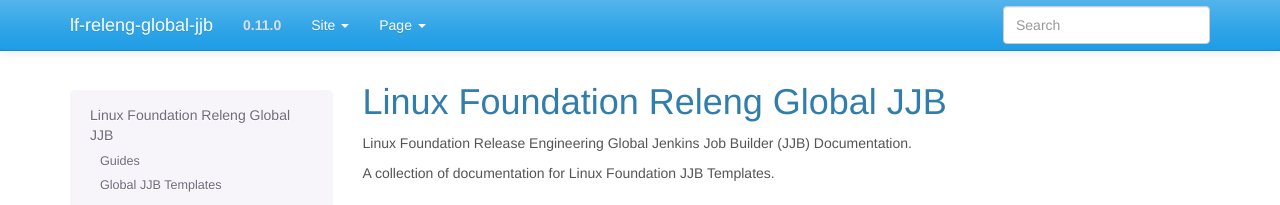
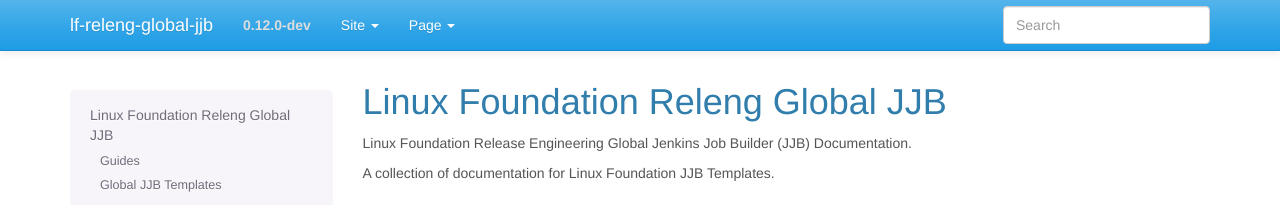
Before and after one commit to lfit/releng-global-jjb, a Sphinx documentation site: the page built from docs/index.rst, in a window 1280 px wide. Shown: the top 205 px of the page. Built offline with Sphinx 7.4.7, drawn with Linux system fonts in a browser that asks for light colours.

Commit message:
Bump to v0.12.0-dev
Change-Id: I5eaaa3d84e66a0216225c9b4a16baedf4393d461
Signed-off-by: Thanh Ha <thanh.ha@linuxfoundation.org>

```diff
--- a/docs/conf.py
+++ b/docs/conf.py
@@ -67,7 +67,7 @@
 # built documents.
 #
 # The short X.Y version.
-version = '0.11.0'
+version = '0.12.0-dev'
 # The full version, including alpha/beta/rc tags.
 release = version
 
```
